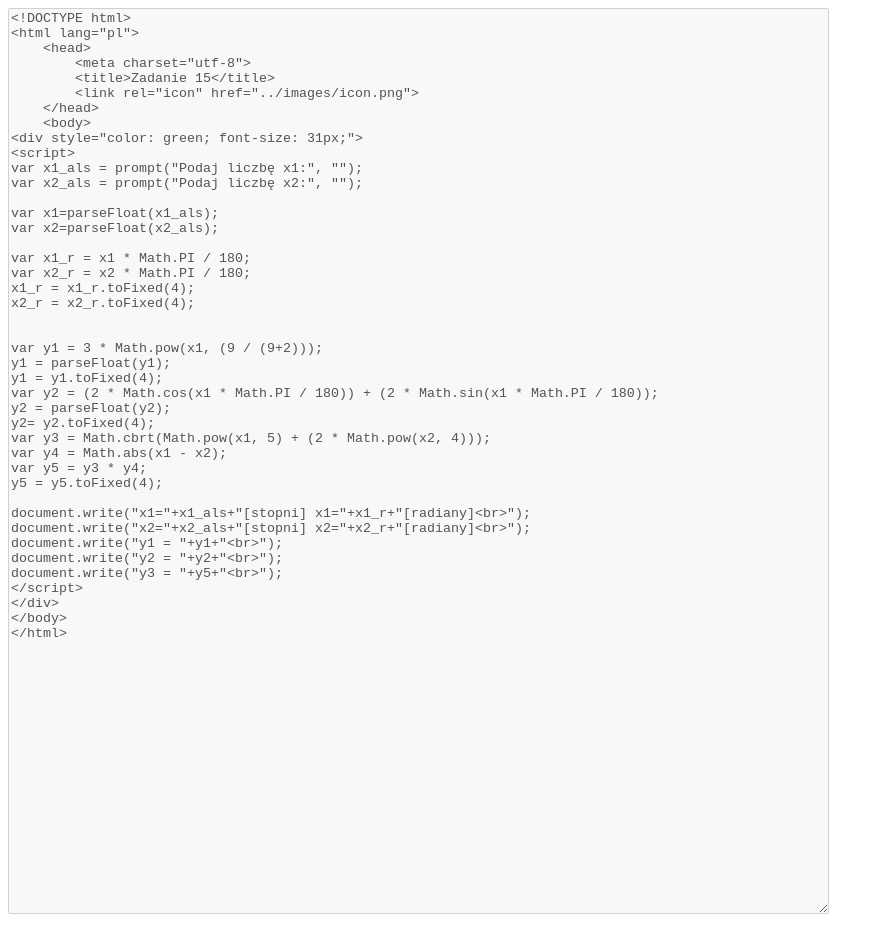
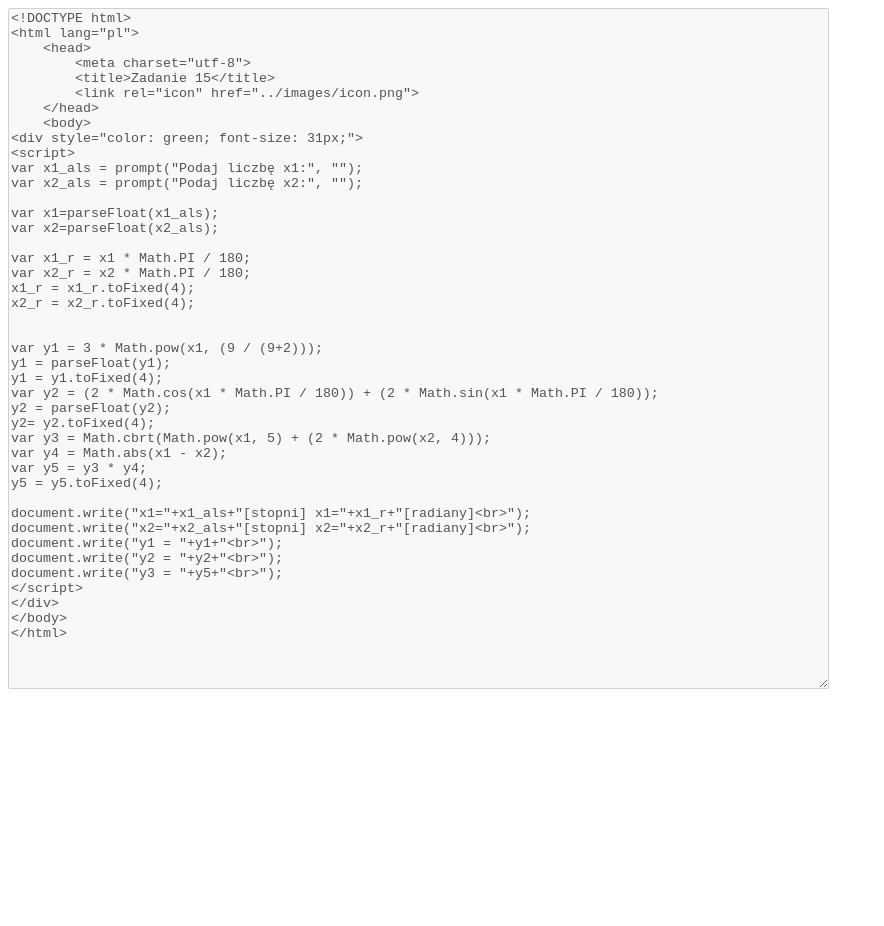
Before and after one commit to AlexanderAlSughari/Java-Script, a plain HTML site: page pages/zadanie15_kod.html in a window 1280 px wide. Shown: the whole page, without its empty margins (0-884 px from the left). After the commit the page ends 800 px from the top, so only its background shows below. Drawn offline with Linux system fonts and the light colour scheme.

Commit message:
Update zadanie15_kod.html

```diff
--- a/pages/zadanie15_kod.html
+++ b/pages/zadanie15_kod.html
@@ -6,7 +6,7 @@
         <link rel="icon" href="../images/icon.png">
     </head>
     <body>
-        <textarea name="kod" cols="100" rows="60" disabled>
+        <textarea name="kod" cols="100" rows="45" disabled>
 &lt;!DOCTYPE html&gt;
 &lt;html lang="pl"&gt;
     &lt;head&gt;
```
